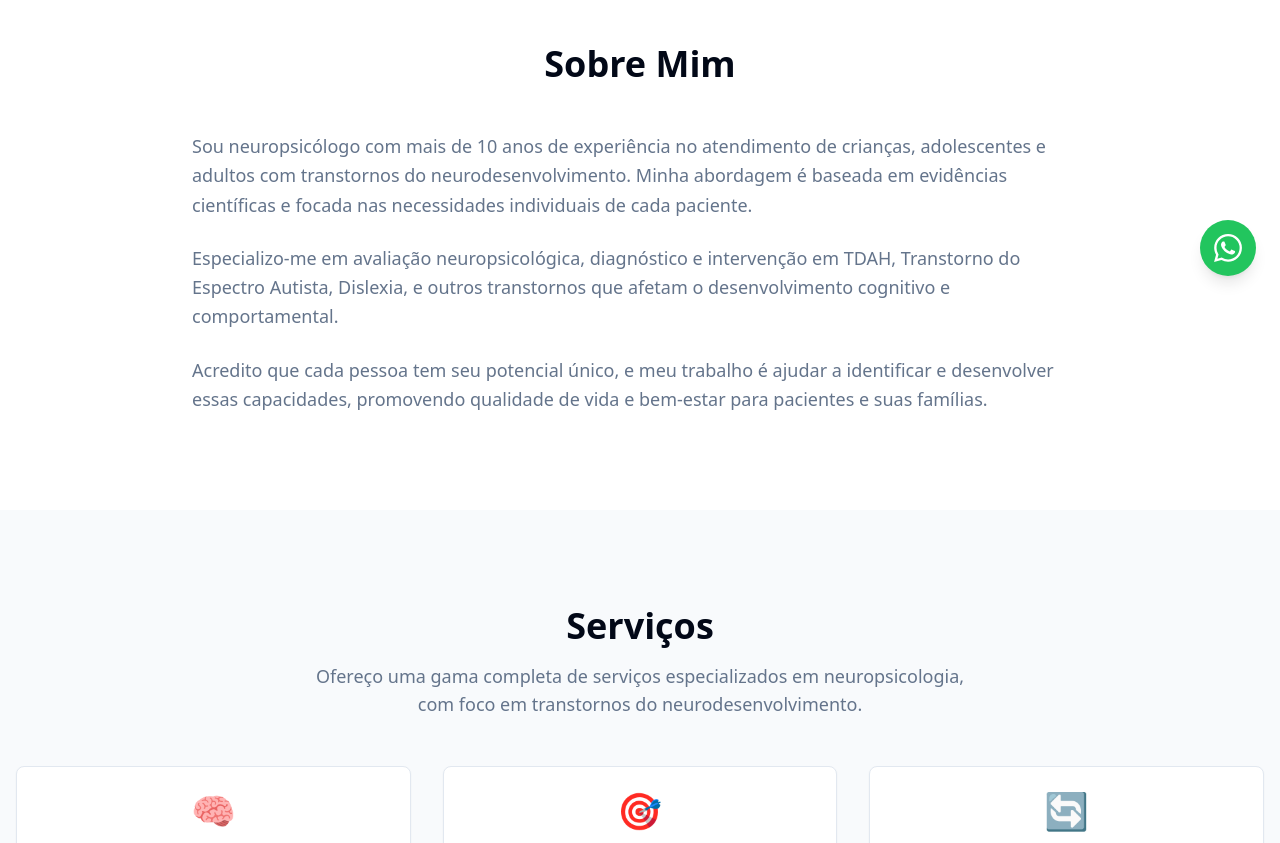
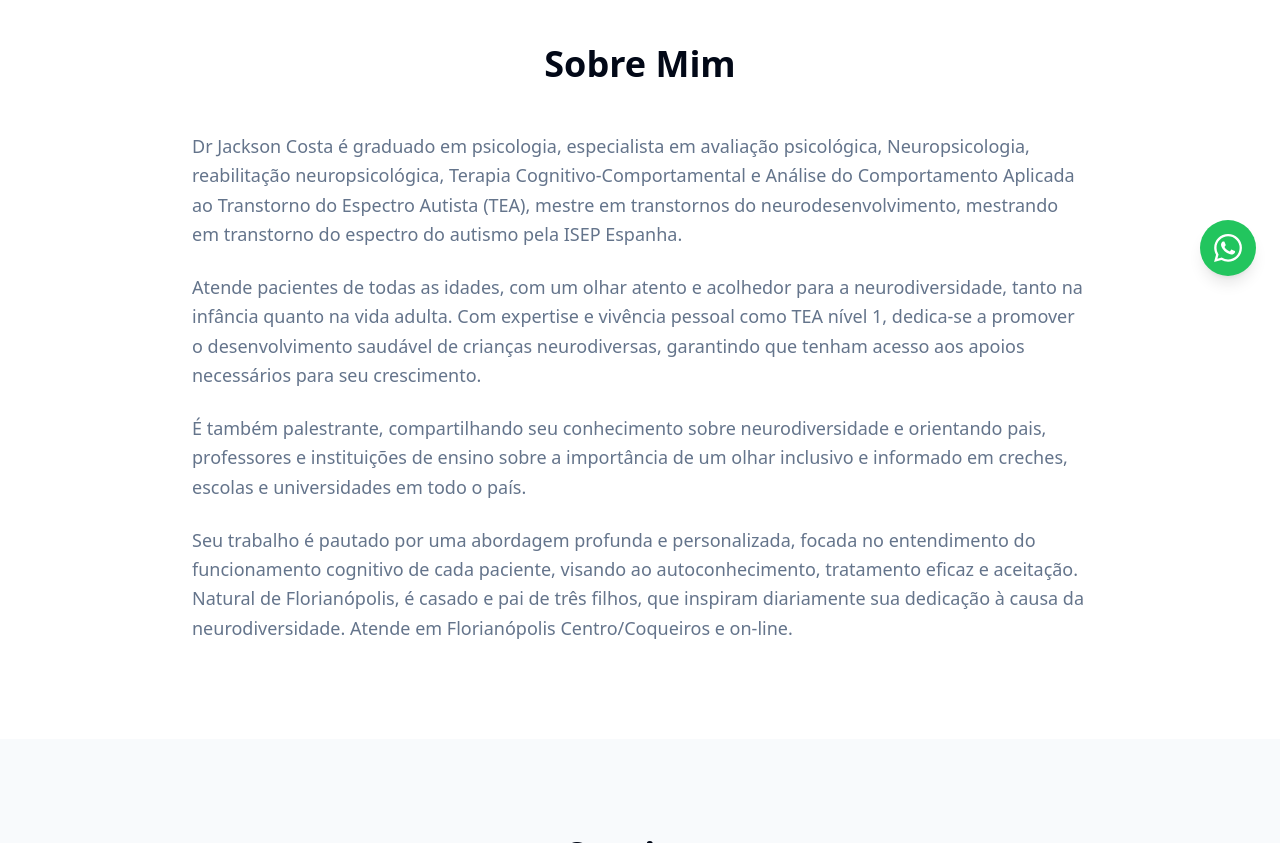
Before and after one commit to vagner-baggio/neuro-mind-web-site, a React (Vite) app: page / in a window 1280 px wide. Shown: the part 500-1343 px from the top of the page. Built offline with nearby package versions, Linux system fonts and the light colour scheme.

Commit message:
Add "Sobre Mim" section content
Populate the "Sobre Mim" section with the provided text.

```diff
--- a/src/pages/Index.tsx
+++ b/src/pages/Index.tsx
@@ -1,5 +1,5 @@
 
-import { Phone, Mail, MapPin, WhatsApp } from "lucide-react";
+import { Phone, Mail, MapPin } from "lucide-react";
 import { Button } from "@/components/ui/button";
 import { Card, CardContent, CardDescription, CardHeader, CardTitle } from "@/components/ui/card";
 import { WhatsAppButton } from "@/components/WhatsAppButton";
@@ -88,19 +88,27 @@ const Index = () => {
             </h2>
             <div className="prose prose-lg max-w-none text-muted-foreground">
               <p className="text-lg leading-relaxed mb-6">
-                Sou neuropsicólogo com mais de 10 anos de experiência no atendimento de crianças,
-                adolescentes e adultos com transtornos do neurodesenvolvimento. Minha abordagem é
-                baseada em evidências científicas e focada nas necessidades individuais de cada paciente.
+                Dr Jackson Costa é graduado em psicologia, especialista em avaliação psicológica,
+                Neuropsicologia, reabilitação neuropsicológica, Terapia Cognitivo-Comportamental e
+                Análise do Comportamento Aplicada ao Transtorno do Espectro Autista (TEA), mestre em
+                transtornos do neurodesenvolvimento, mestrando em transtorno do espectro do autismo pela ISEP Espanha.
               </p>
               <p className="text-lg leading-relaxed mb-6">
-                Especializo-me em avaliação neuropsicológica, diagnóstico e intervenção em TDAH,
-                Transtorno do Espectro Autista, Dislexia, e outros transtornos que afetam o
-                desenvolvimento cognitivo e comportamental.
+                Atende pacientes de todas as idades, com um olhar atento e acolhedor para a neurodiversidade,
+                tanto na infância quanto na vida adulta. Com expertise e vivência pessoal como TEA nível 1,
+                dedica-se a promover o desenvolvimento saudável de crianças neurodiversas, garantindo que tenham
+                acesso aos apoios necessários para seu crescimento.
+              </p>
+              <p className="text-lg leading-relaxed mb-6">
+                É também palestrante, compartilhando seu conhecimento sobre neurodiversidade e orientando pais,
+                professores e instituições de ensino sobre a importância de um olhar inclusivo e informado em
+                creches, escolas e universidades em todo o país.
               </p>
               <p className="text-lg leading-relaxed">
-                Acredito que cada pessoa tem seu potencial único, e meu trabalho é ajudar a
-                identificar e desenvolver essas capacidades, promovendo qualidade de vida e
-                bem-estar para pacientes e suas famílias.
+                Seu trabalho é pautado por uma abordagem profunda e personalizada, focada no entendimento do
+                funcionamento cognitivo de cada paciente, visando ao autoconhecimento, tratamento eficaz e
+                aceitação. Natural de Florianópolis, é casado e pai de três filhos, que inspiram diariamente
+                sua dedicação à causa da neurodiversidade. Atende em Florianópolis Centro/Coqueiros e on-line.
               </p>
             </div>
           </div>
```
